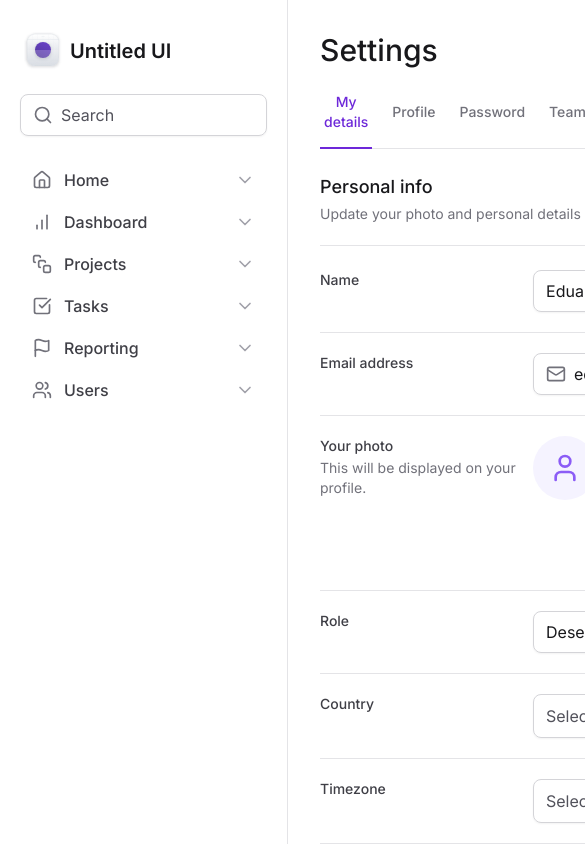
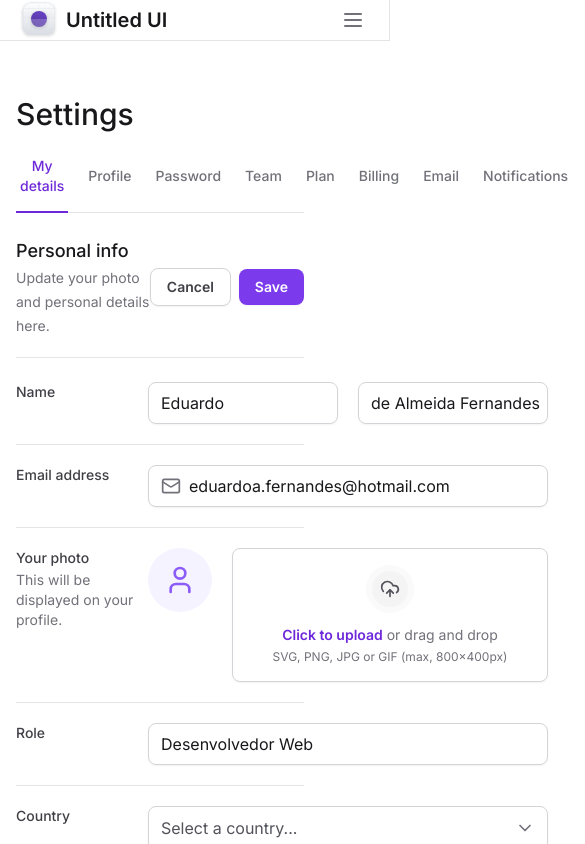
Before and after one commit to edu-almeidaf/user-settings-page, a Next.js app: page / in a window 390 px wide. Shown: the top 844 px of the page, 585 px wide, since content can reach past the window. Built offline with nearby package versions, Linux system fonts and the light colour scheme.

Commit message:
feat: create sidebar mobile

```diff
--- a/package.json
+++ b/package.json
@@ -10,6 +10,7 @@
   },
   "dependencies": {
     "@formkit/auto-animate": "^0.8.2",
+    "@radix-ui/react-collapsible": "^1.1.0",
     "@radix-ui/react-select": "^2.1.1",
     "@radix-ui/react-tabs": "^1.1.0",
     "framer-motion": "^11.3.2",
--- a/src/app/layout.tsx
+++ b/src/app/layout.tsx
@@ -20,7 +20,9 @@
       <body className={inter.className}>
         <div className="grid min-h-screen grid-cols-app">
           <Sidebar />
-          <main className="px-8 pb-12 pt-8">{children}</main>
+          <main className="px-4 pb-12 pt-24 lg:col-start-2 lg:px-8 lg:pb-12 lg:pt-8">
+            {children}
+          </main>
         </div>
       </body>
     </html>
--- a/src/components/Sidebar/index.tsx
+++ b/src/components/Sidebar/index.tsx
@@ -1,3 +1,5 @@
+'use client'
+
 import { Logo } from './Logo'
 import {
   Home,
@@ -9,17 +11,31 @@
   SquareStack,
   Users,
   Search,
+  Menu,
 } from 'lucide-react'
 import { NavItem } from './NavItem'
 import { UsedSpaceWidget } from './UsedSpaceWidget'
 import { Profile } from './Profile'
 import * as Input from '../Input'
+import * as Collapsible from '@radix-ui/react-collapsible'
+import { Button } from '../Button'
 
 export function Sidebar() {
   return (
-    <aside className="flex flex-col gap-6 border-r border-zinc-200 px-5 py-8">
+    <Collapsible.Root className="fixed left-0 right-0 top-0 z-20 flex flex-col gap-6 border-b border-r border-zinc-200 bg-white px-4 data-[state=open]:bottom-0 lg:right-auto lg:w-80 lg:border-r lg:px-5 lg:py-8 lg:data-[state=open]:bottom-0">
+      <div className="flex items-center justify-between">
         <Logo />
+        <Collapsible.Trigger asChild className="lg:hidden">
+          <Button variant="ghost">
+            <Menu className="size-6" />
+          </Button>
+        </Collapsible.Trigger>
+      </div>
 
+      <Collapsible.Content
+        forceMount
+        className="flex flex-1 flex-col gap-6 data-[state=closed]:hidden lg:data-[state=closed]:flex"
+      >
         <Input.Root>
           <Input.Prefix>
             <Search className="size-5 text-zinc-500" />
@@ -48,6 +64,7 @@
 
           <Profile />
         </div>
-    </aside>
+      </Collapsible.Content>
+    </Collapsible.Root>
   )
 }
```
Also changed, not shown: 1 other file (tests, documents, lock files or other folders). Lines whose indentation alone changed are shown as unchanged.
